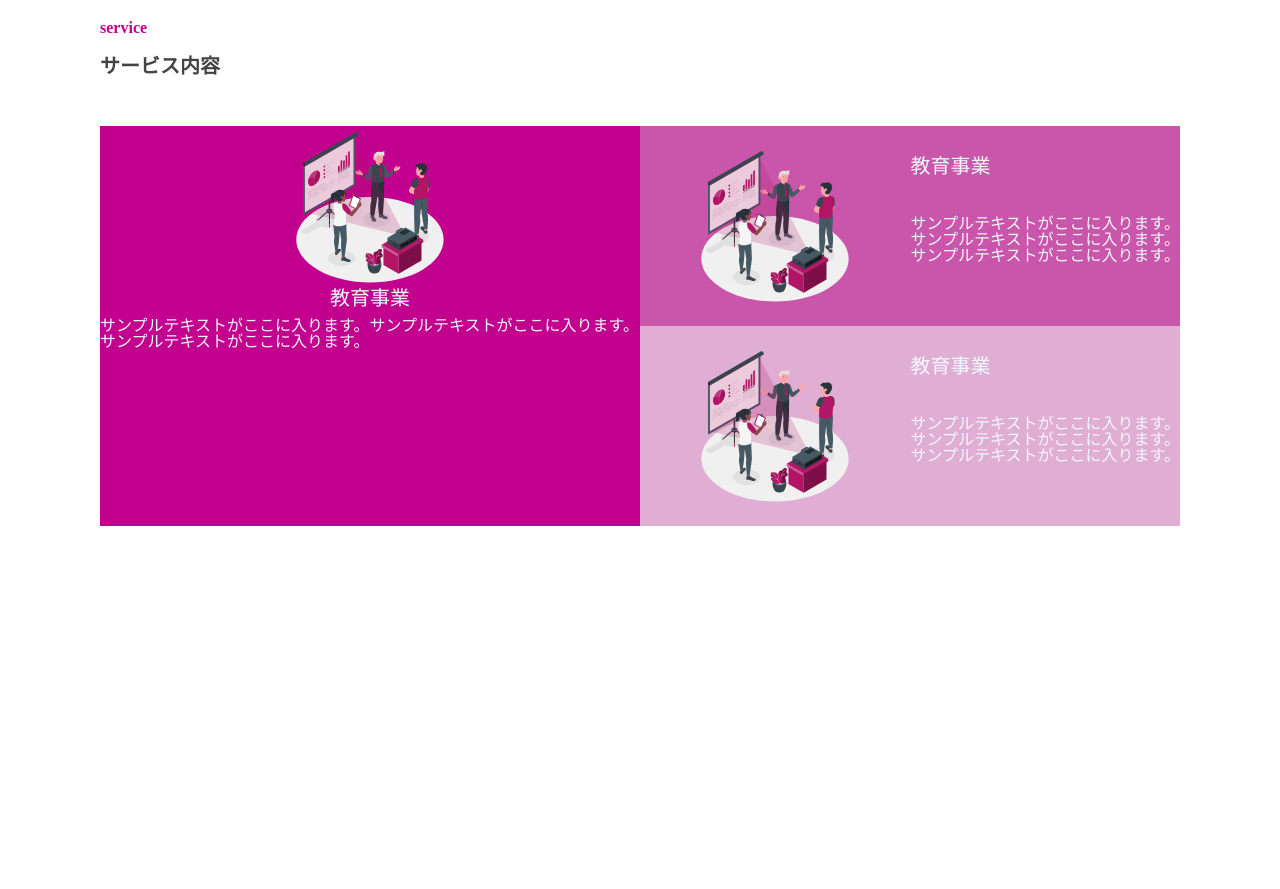
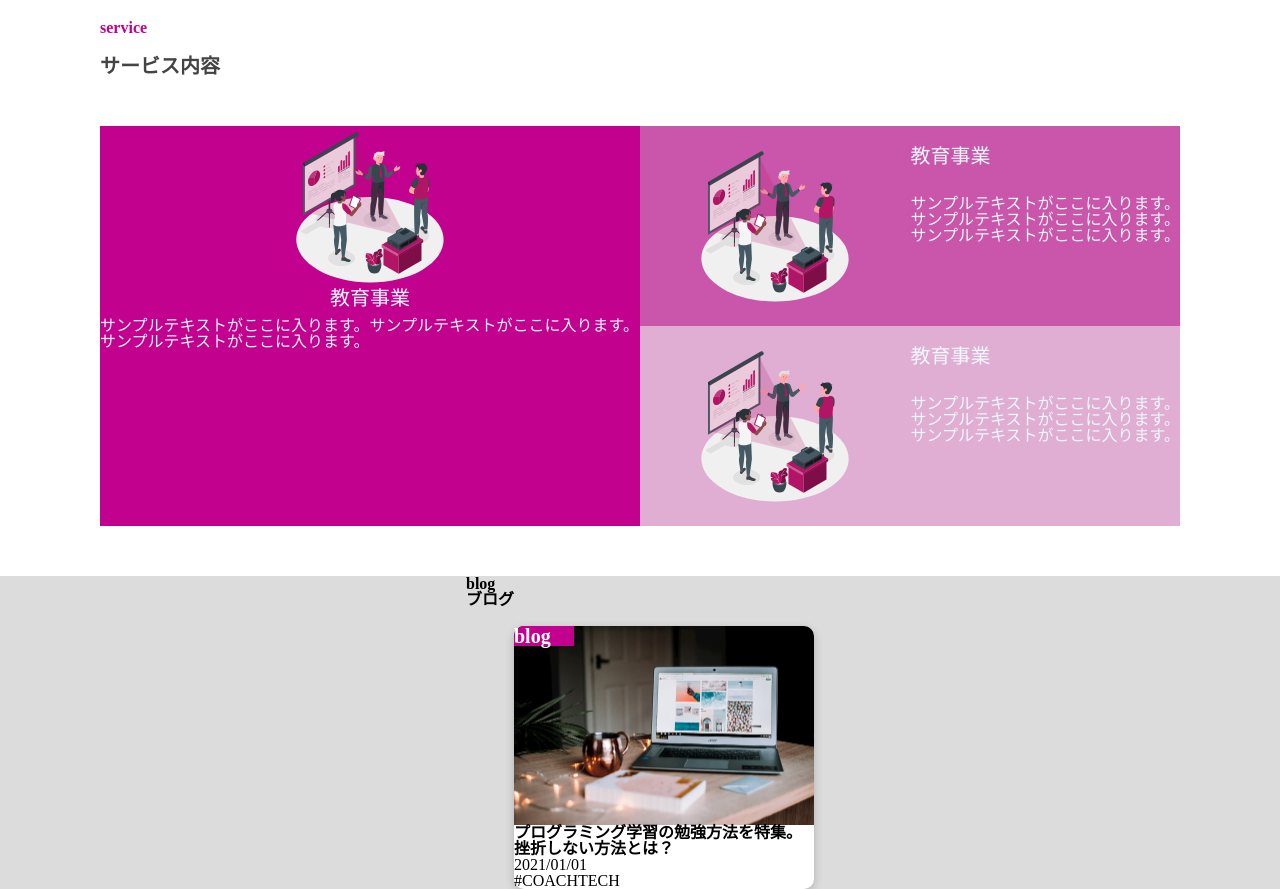
Before and after one commit to kokikoki09/LP-create, a plain HTML site: page index.html in a window 1280 px wide. Shown: the part 1620-2509 px from the top of the page. Before the commit the page ends 2196 px from the top, so only its background shows below. Drawn offline with Linux system fonts and the light colour scheme.

Commit message:
first-commit

```diff
--- a/css/style.css
+++ b/css/style.css
@@ -179,9 +179,6 @@
   margin-bottom: 10px;
 }
 
-.service_content_item_text_1{
-}
-
 .service_content_item_img_1{
   width: 30%;
   display: block;
@@ -193,11 +190,8 @@
   font-size: 20px;
   margin-bottom: 10px;
   display: inline-block;
-  padding: 30px 0px;
+  padding: 20px 0px;
   margin bottom: 10px;
-}
-
-.service_content_item_text_2{
 }
 
 .service_content_item_img_2{
@@ -210,11 +204,8 @@
 .service_content_item_ttl_3{
   font-size: 20px;
   display: inline-block;
-  padding: 30px 0px;
+  padding: 20px 0px;
   margin-bottom: 10px;
-}
-
-.service_content_item_text_3{
 }
 
 .service_content_item_img_3{
@@ -248,3 +239,36 @@
   display: flex;
   justify-content: flex-start;
 }
+
+.section_5{
+  background-color: gainsboro;
+  display: flex;
+  justify-content: center;
+}
+
+.card_title{
+  height: auto;
+  width: 20%;
+  font-size: 20px;
+  color: white;
+  background-color: rgb(194, 1, 143);
+  display: inline-block;
+  position: absolute;
+  border-radius: 10px 0 0 0;
+}
+
+.card{
+  width: 300px;
+  height: auto;
+  background-color: white;
+  box-shadow: 0px 3px 10px rgba(0, 0, 0, 0.2);
+  border-radius: 10px;
+  position: relative;
+  margin-top: 50px;
+}
+
+.card_img_item{
+  width: 100%;
+  display: block;
+  border-radius: 10px 10px 0 0;
+}
--- a/index.html
+++ b/index.html
@@ -95,6 +95,33 @@
         </div>
       </div>
     </div>
+
+  <div class="section_5">
+
+    <div class="section_5_ttl">
+      <h4 class="section_5_ttl_complement">blog</h4>
+      <h2 class="section_5_ttl_title">ブログ</h2>
+    </div>
+
+    <div class="card">
+      <div class="card_1">
+      <h2 class="card_title">blog</h2>
+      </div>
+
+      <div class="card_img">
+        <img class="card_img_item" src="img/blog__first.jpg" alt="">
+      </div>
+      <div class="text_mein">
+      <h2 class="text_1">プログラミング学習の勉強方法を特集。挫折しない方法とは？</h2>
+      </div>
+      <div class="text_tag">
+      <p class="text_2">2021/01/01</p>
+      <p class="text_3">#COACHTECH</p>
+      </div>
+
+    </div>
+  </div>
+    </div>
   </main>
   <footer>
 
```
